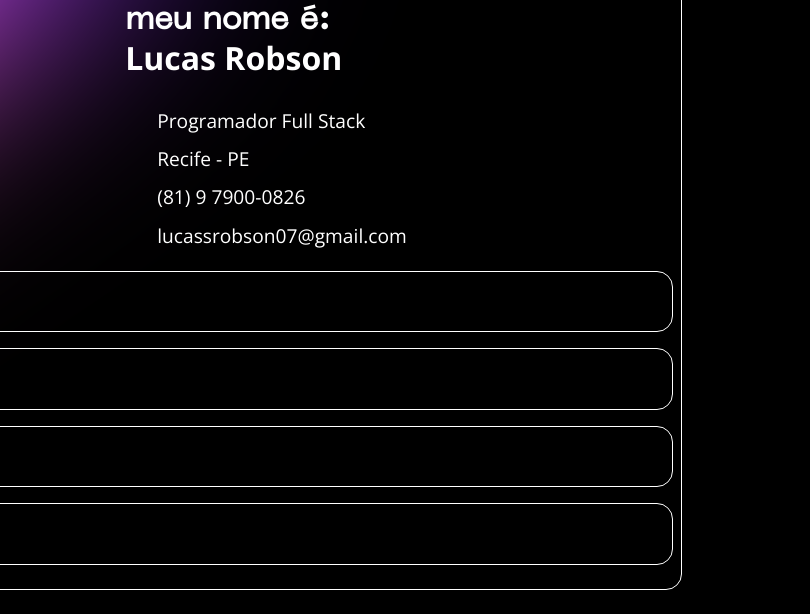
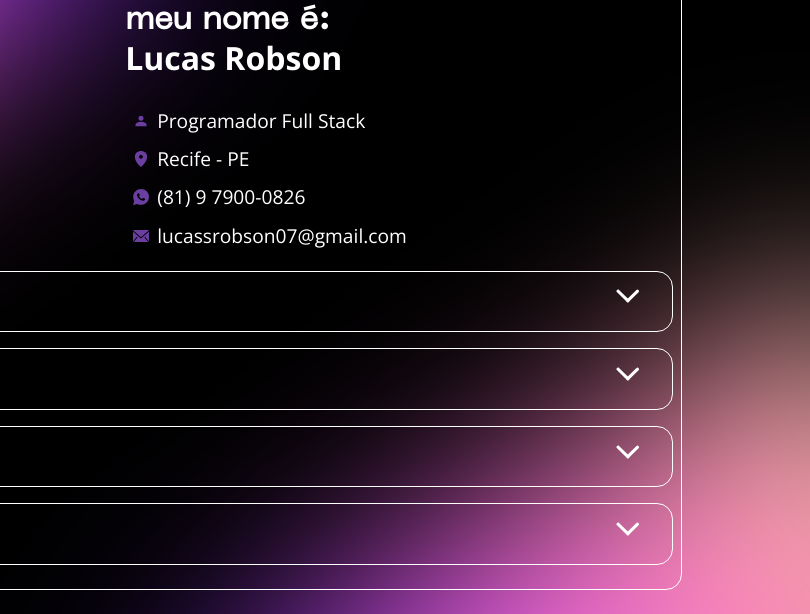
Before and after one commit to LukeRobs/Portfolio-Lucas, a plain HTML site: page index.html in a window 1280 px wide. Shown: the part 80-694 px from the top of the page, 470-1280 px from the left. Drawn offline with nearby package versions, Linux system fonts and the light colour scheme.

Commit message:
ajustes imports url css

```diff
--- a/assets/css/acordeon.css
+++ b/assets/css/acordeon.css
@@ -39,7 +39,7 @@
     height: 1.5rem;
     background-repeat: no-repeat;
     background-size: contain;
-    background-image: url(..img/icons/arrow.svg);
+    background-image: url(../img/icons/arrow.svg);
     transition: .375s;
 }
 .acordeon.open .trigger::after{
--- a/assets/css/experience.css
+++ b/assets/css/experience.css
@@ -20,6 +20,6 @@
     height: 1rem;
     background-repeat: no-repeat;
     background-size: contain;
-    background-image: url(..img/icons/calendar.svg);
+    background-image: url(../img/icons/calendar.svg);
     margin-right: .5rem;
 }
--- a/assets/css/global.css
+++ b/assets/css/global.css
@@ -25,7 +25,7 @@ a:hover {
 }
 .main::before {
     content: '';
-    background-image: url(/assets/img/background-top.svg);
+    background-image: url(../img/background-top.svg);
     background-repeat: no-repeat;
     background-size: contain;
     width: 150vw;
@@ -38,7 +38,7 @@ a:hover {
 }
 .main::after {
     content: '';
-    background-image: url(..img/background-top.svg);
+    background-image: url(../img/background-top.svg);
     background-repeat: no-repeat;
     background-size: contain;
     display: inline-block;
--- a/assets/css/header.css
+++ b/assets/css/header.css
@@ -37,16 +37,16 @@
 }
 
 .information .job::before {
-    background-image: url(..img/icons/job.svg);
+    background-image: url(../img/icons/job.svg);
 }
 .information .address::before {
-    background-image: url(..img/icons/address.svg);
+    background-image: url(../img/icons/address.svg);
 }
 .information .phone::before {
-    background-image: url(..img/icons/phone.svg);
+    background-image: url(../img/icons/phone.svg);
 }
 .information .email::before {
-    background-image: url(..img/icons/email.svg);
+    background-image: url(../img/icons/email.svg);
 }
 
 
--- a/assets/css/languages.css
+++ b/assets/css/languages.css
@@ -22,6 +22,6 @@
     height: 1rem;
     background-repeat: no-repeat;
     background-size: contain;
-    background-image: url(..img/icons/check.svg);
+    background-image: url(../img/icons/check.svg);
     margin-right: .5rem;
 }
--- a/assets/css/portfolio.css
+++ b/assets/css/portfolio.css
@@ -29,6 +29,6 @@
     height: 1.5rem;
     background-repeat: no-repeat;
     background-size: contain;
-    background-image: url(..img/icons/github.svg);
+    background-image: url(../img/icons/github.svg);
     margin-right: .5rem;
 }
```
